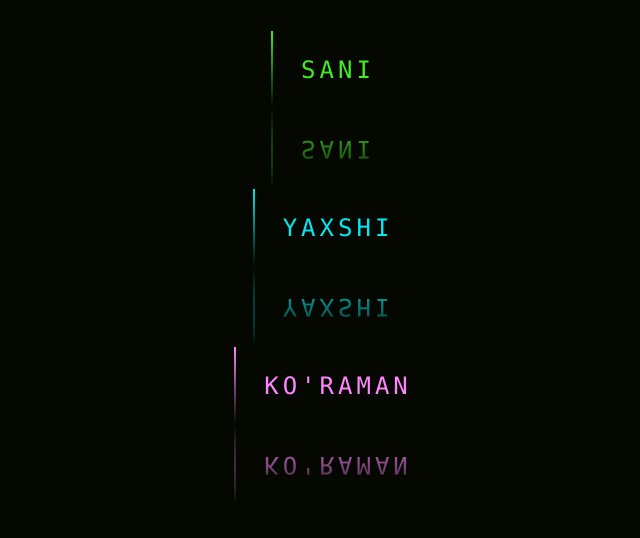
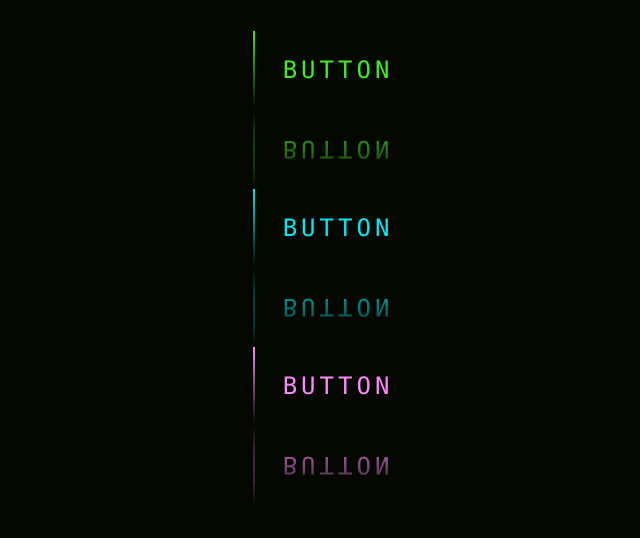
Before and after one commit to Shoxrux050298/ermak, a plain HTML site: page index.html in a window 1280 px wide. Shown: the part 172-710 px from the top of the page, without its empty margins (302-942 px from the left). Drawn offline with Linux system fonts and the light colour scheme.

Commit message:
Update index.html

```diff
--- a/index.html
+++ b/index.html
@@ -12,21 +12,21 @@
 		<span></span>
 		<span></span>
 		<span></span>
-		sani
+		button
 	</a>
 	<a href="#">
 		<span></span>
 		<span></span>
 		<span></span>
 		<span></span>
-		yaxshi
+		button
 	</a>
 	<a href="#">
 		<span></span>
 		<span></span>
 		<span></span>
 		<span></span>
-		ko'raman
+		button
 	</a>
 </body>
 </html>
```
